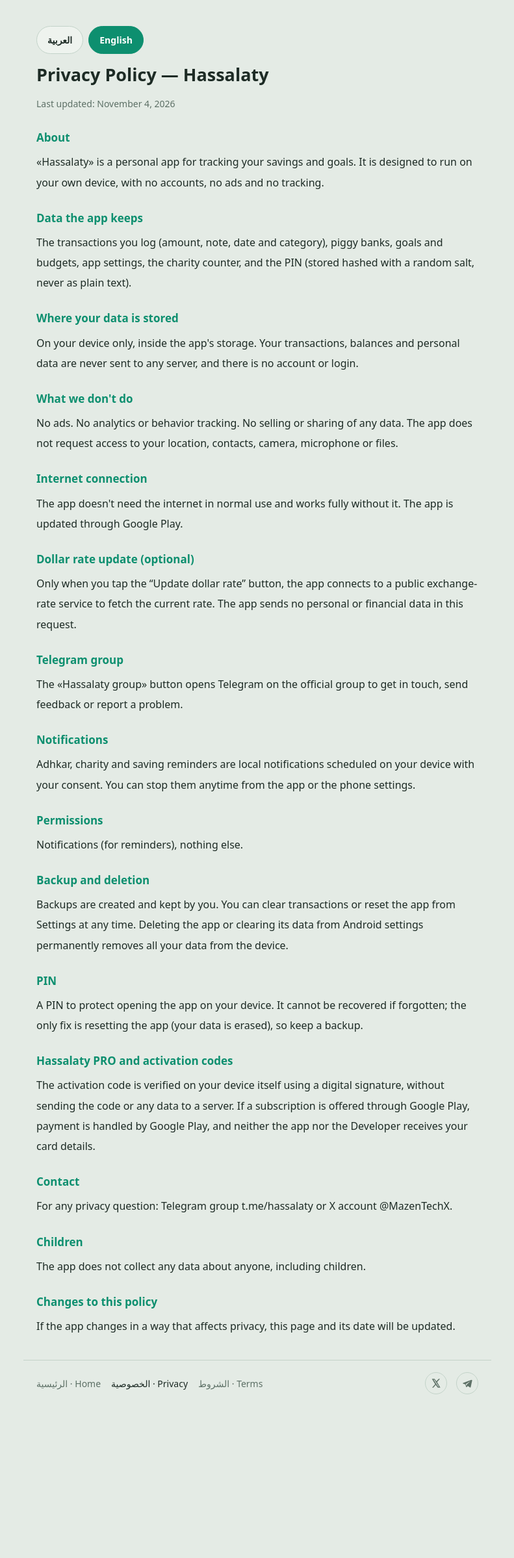
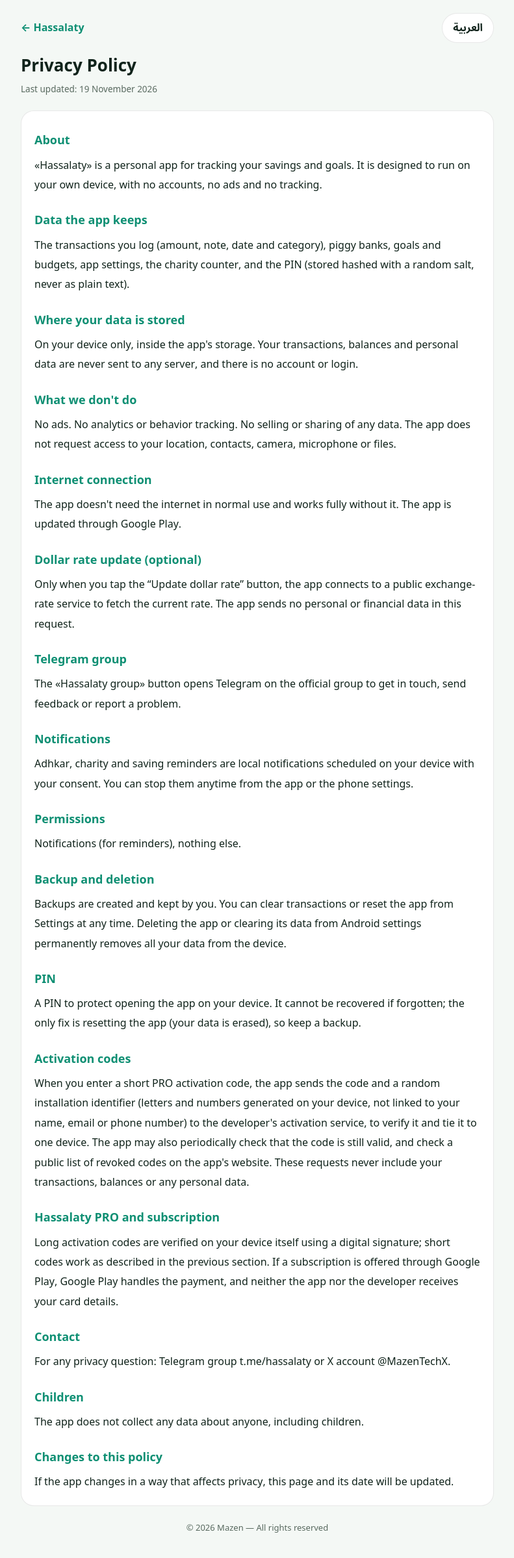
Before and after one commit to mazen405/hassalaty-site, a plain HTML site: page privacy.html in a window 1280 px wide. Shown: the whole page at 65% size, without its empty margins (244-1035 px from the left). Before the commit the page ends 2190 px from the top, so only its background shows below. Drawn offline with Linux system fonts and the light colour scheme.

Commit message:
Update privacy.html

```diff
--- a/privacy.html
+++ b/privacy.html
@@ -1,18 +1,34 @@
 <!doctype html>
-<html lang="ar" dir="rtl"><head><meta charset="utf-8"><meta name="viewport" content="width=device-width,initial-scale=1">
-<title>سياسة الخصوصية — حصّالتي · Hassalaty</title><style>:root{color-scheme:dark;--bg:#07110E;--card:#0e1d18;--line:#1e3a30;--brand:#17a883;--gold:#F4C03E;--tx:#eef6f2;--mut:#9db5ab}
-@media(prefers-color-scheme:light){:root{color-scheme:light;--bg:#e4ebe5;--card:#eef3ee;--line:#c3d3c9;--brand:#0d8f6f;--gold:#8a5f00;--tx:#1d2b25;--mut:#5d7066}}
-*{box-sizing:border-box}body{margin:0;background:var(--bg);color:var(--tx);font:16px/1.95 "Tajawal","Cairo",system-ui,sans-serif}
-main{max-width:720px;margin:0 auto;padding:26px 20px 30px}h1{font-size:27px;margin:0 0 4px}.d{color:var(--mut);margin:0 0 14px;font-size:14px}
-h3{font-size:17px;margin:22px 0 2px;color:var(--brand)}p{margin:6px 0}.lg{display:flex;gap:8px;margin:14px 0 6px}
-.lg button{font:inherit;font-weight:700;font-size:14px;padding:7px 16px;border-radius:99px;border:1px solid var(--line);background:var(--card);color:var(--tx);cursor:pointer}
-.lg button[aria-pressed=true]{background:var(--brand);color:#fff;border-color:var(--brand)}
-[data-l=en]{direction:ltr;text-align:left}.hid{display:none}
-footer{max-width:720px;margin:0 auto;padding:18px 20px 44px;border-top:1px solid var(--line);display:flex;flex-wrap:wrap;gap:8px 18px;align-items:center;justify-content:space-between;color:var(--mut);font-size:14px}
-footer nav{display:flex;gap:16px}footer a{color:var(--mut);text-decoration:none}footer a:hover,footer a[aria-current]{color:var(--tx)}
-.soc{display:flex;gap:14px}.soc a{display:flex;width:34px;height:34px;align-items:center;justify-content:center;border:1px solid var(--line);border-radius:50%}.soc svg{width:16px;height:16px;fill:currentColor}</style></head><body><main>
-<div class="lg"><button data-b="ar" aria-pressed="true">العربية</button><button data-b="en" aria-pressed="false">English</button></div>
-<section data-l="ar"><h1>سياسة الخصوصية — حصّالتي</h1><p class="d">آخر تحديث: 4 نوفمبر 2026</p><h3>نبذة</h3>
+<html lang="ar" dir="rtl">
+<head>
+<meta charset="utf-8">
+<meta name="viewport" content="width=device-width,initial-scale=1">
+<title>سياسة الخصوصية — حصّالتي</title>
+<meta name="description" content="سياسة الخصوصية — حصّالتي (Hassalaty)">
+<style>
+:root{--bg:#07110E;--sf:#0e1c17;--tx:#EAF3EE;--mu:#9DB3A8;--br:#19B38A;--ln:rgba(255,255,255,.09)}
+@media (prefers-color-scheme:light){:root{--bg:#F4F8F5;--sf:#fff;--tx:#10231B;--mu:#58695F;--br:#0E8F73;--ln:rgba(0,0,0,.09)}}
+*{box-sizing:border-box}html{-webkit-text-size-adjust:100%}
+body{margin:0;background:var(--bg);color:var(--tx);font:16px/1.9 "Tajawal","Cairo","Noto Sans Arabic",system-ui,-apple-system,"Segoe UI",sans-serif}
+.w{max-width:760px;margin:0 auto;padding:20px 16px 56px}
+.top{display:flex;align-items:center;justify-content:space-between;gap:10px;margin-bottom:18px}
+.top a{color:var(--br);text-decoration:none;font-weight:700}
+.top button{background:var(--sf);color:var(--tx);border:1px solid var(--ln);border-radius:999px;padding:7px 16px;font:inherit;font-weight:700;cursor:pointer}
+h1{font-size:26px;line-height:1.4;margin:6px 0 4px}
+.upd{color:var(--mu);font-size:13.5px;margin:0 0 20px}
+.card{background:var(--sf);border:1px solid var(--ln);border-radius:20px;padding:6px 20px 14px}
+h3{font-size:18px;margin:22px 0 4px;color:var(--br)}
+p{margin:6px 0;color:var(--tx)}
+footer{margin-top:22px;color:var(--mu);font-size:13px;text-align:center}
+[data-l]{display:none}html[lang=ar] [data-l=ar],html[lang=en] [data-l=en]{display:block}html[lang=ar] span[data-l=ar],html[lang=en] span[data-l=en]{display:inline}
+</style>
+</head>
+<body>
+<div class="w">
+<div class="top"><a href="index.html"><span data-l="ar">← حصّالتي</span><span data-l="en">← Hassalaty</span></a><button id="lg" type="button">English</button></div>
+<h1 data-l="ar">سياسة الخصوصية</h1><h1 data-l="en">Privacy Policy</h1>
+<p class="upd" data-l="ar">آخر تحديث: ١٩ نوفمبر ٢٠٢٦</p><p class="upd" data-l="en">Last updated: 19 November 2026</p>
+<div class="card" data-l="ar"><h3>نبذة</h3>
 <p>«حصّالتي» تطبيق شخصي لتتبّع مدخراتك وأهدافك. صُمّم ليعمل على جهازك أنت، من غير حسابات ولا إعلانات ولا تتبّع.</p>
 <h3>البيانات التي يحتفظ بها التطبيق</h3>
 <p>العمليات التي تسجّلها (المبلغ والملاحظة والتاريخ والتصنيف)، والحصّالات والأهداف والميزانيات، وإعدادات التطبيق، وعدّاد الصدقة، والرقم السري (يُحفظ مجزّأً مع قيمة عشوائية ولا يُحفظ كما هو).</p>
@@ -34,16 +50,18 @@ footer nav{display:flex;gap:16px}footer a{color:var(--mut);text-decoration:none}
 <p>النسخة الاحتياطية تنشئها أنت وتحتفظ بها بنفسك. يمكنك مسح العمليات أو إعادة ضبط التطبيق من الإعدادات في أي وقت. وحذف التطبيق أو مسح بياناته من إعدادات أندرويد يزيل كل بياناتك من الجهاز نهائيًا.</p>
 <h3>الرقم السري</h3>
 <p>الرقم السري لحماية فتح التطبيق على جهازك. لا يمكن استرجاعه لو نسيته؛ الحل الوحيد إعادة ضبط التطبيق (وتُمسح بياناتك)، فاحتفظ بنسخة احتياطية.</p>
-<h3>حصّالتي PRO وأكواد التفعيل</h3>
-<p>يُتحقَّق من كود التفعيل على جهازك نفسه بالتوقيع الرقمي، من غير إرسال الكود أو أي بيانات إلى أي خادم. وإن أُتيح الاشتراك عبر Google Play فإن الدفع تتولاه Google Play، ولا يستلم التطبيق ولا المطوّر بيانات بطاقتك.</p>
+<h3>أكواد التفعيل</h3>
+<p>عند إدخالك كود تفعيل PRO قصيرًا يرسل التطبيق الكود ومعرّفًا عشوائيًا للتثبيت (أرقام وحروف تُولَّد على جهازك ولا ترتبط باسمك ولا ببريدك ولا برقمك) إلى خدمة التفعيل الخاصة بالمطوّر، ليتحقق منه ويربطه بجهاز واحد. وقد يتحقق التطبيق دوريًا من صلاحية الكود ومن قائمة عامة بالأكواد الملغاة على موقع التطبيق. لا تتضمن هذه الطلبات عملياتك ولا أرصدتك ولا أي بيانات شخصية.</p>
+<h3>حصّالتي PRO والاشتراك</h3>
+<p>تُتحقَّق أكواد التفعيل الطويلة على جهازك نفسه بالتوقيع الرقمي، أما الأكواد القصيرة فكما هو موضّح في القسم السابق. وإن أُتيح الاشتراك عبر Google Play فإن الدفع تتولاه Google Play، ولا يستلم التطبيق ولا المطوّر بيانات بطاقتك.</p>
 <h3>التواصل</h3>
 <p>لأي سؤال عن الخصوصية: جروب التلجرام t.me/hassalaty أو حساب X: @MazenTechX.</p>
 <h3>الأطفال</h3>
 <p>التطبيق لا يجمع أي بيانات عن أي شخص، بمن فيهم الأطفال.</p>
 <h3>التغييرات على هذه السياسة</h3>
 <p>إذا تغيّرت طريقة عمل التطبيق بما يمس الخصوصية سيتم تحديث هذه الصفحة وتاريخها.</p>
-</section>
-<section data-l="en" class="hid" lang="en"><h1>Privacy Policy — Hassalaty</h1><p class="d">Last updated: November 4, 2026</p><h3>About</h3>
+</div>
+<div class="card" data-l="en"><h3>About</h3>
 <p>«Hassalaty» is a personal app for tracking your savings and goals. It is designed to run on your own device, with no accounts, no ads and no tracking.</p>
 <h3>Data the app keeps</h3>
 <p>The transactions you log (amount, note, date and category), piggy banks, goals and budgets, app settings, the charity counter, and the PIN (stored hashed with a random salt, never as plain text).</p>
@@ -65,14 +83,24 @@ footer nav{display:flex;gap:16px}footer a{color:var(--mut);text-decoration:none}
 <p>Backups are created and kept by you. You can clear transactions or reset the app from Settings at any time. Deleting the app or clearing its data from Android settings permanently removes all your data from the device.</p>
 <h3>PIN</h3>
 <p>A PIN to protect opening the app on your device. It cannot be recovered if forgotten; the only fix is resetting the app (your data is erased), so keep a backup.</p>
-<h3>Hassalaty PRO and activation codes</h3>
-<p>The activation code is verified on your device itself using a digital signature, without sending the code or any data to a server. If a subscription is offered through Google Play, payment is handled by Google Play, and neither the app nor the Developer receives your card details.</p>
+<h3>Activation codes</h3>
+<p>When you enter a short PRO activation code, the app sends the code and a random installation identifier (letters and numbers generated on your device, not linked to your name, email or phone number) to the developer's activation service, to verify it and tie it to one device. The app may also periodically check that the code is still valid, and check a public list of revoked codes on the app's website. These requests never include your transactions, balances or any personal data.</p>
+<h3>Hassalaty PRO and subscription</h3>
+<p>Long activation codes are verified on your device itself using a digital signature; short codes work as described in the previous section. If a subscription is offered through Google Play, Google Play handles the payment, and neither the app nor the developer receives your card details.</p>
 <h3>Contact</h3>
 <p>For any privacy question: Telegram group t.me/hassalaty or X account @MazenTechX.</p>
 <h3>Children</h3>
 <p>The app does not collect any data about anyone, including children.</p>
 <h3>Changes to this policy</h3>
 <p>If the app changes in a way that affects privacy, this page and its date will be updated.</p>
-</section></main><footer><nav><a href="./">الرئيسية · Home</a><a href="privacy.html" aria-current="page">الخصوصية · Privacy</a><a href="terms.html">الشروط · Terms</a></nav>
-<div class="soc"><a href="https://x.com/MazenTechX" aria-label="X"><svg viewBox="0 0 24 24"><path d="M18.2 2H21l-6.5 7.4L22 22h-6l-4.7-6.1L5.9 22H3l7-7.9L2.5 2h6.1l4.2 5.6L18.2 2zm-1 18h1.6L7.9 3.9H6.2L17.2 20z"/></svg></a><a href="https://t.me/hassalaty" aria-label="Telegram"><svg viewBox="0 0 24 24"><path d="M21.9 4.1 2.8 11.4c-1.3.5-1.3 1.3-.2 1.6l4.9 1.5 1.9 5.8c.2.6.1.8.7.8.5 0 .7-.2 1-.5l2.4-2.3 4.9 3.6c.9.5 1.5.2 1.7-.8l3.2-15.2c.3-1.3-.5-1.9-1.4-1.4zM8.6 13.8l9.6-6c.5-.3.9-.1.5.2l-7.8 7.1-.3 3.4-2-4.7z"/></svg></a></div></footer>
-<script>(function(){var q=document.querySelectorAll('.lg button'),s=document.querySelectorAll('section[data-l]');function set(l){q.forEach(function(b){b.setAttribute('aria-pressed',String(b.dataset.b===l))});s.forEach(function(e){e.classList.toggle('hid',e.dataset.l!==l)});document.documentElement.lang=l;document.documentElement.dir=l==='en'?'ltr':'rtl'}q.forEach(function(b){b.onclick=function(){set(b.dataset.b)}});var h=location.hash.replace('#','');set(h==='en'||(!h&&!/^ar/i.test(navigator.language||'ar'))?'en':'ar')})()</script></body></html>
+</div>
+<footer>© 2026 Mazen — <span data-l="ar">جميع الحقوق محفوظة</span><span data-l="en">All rights reserved</span></footer>
+</div>
+<script>
+(function(){var h=document.documentElement,b=document.getElementById('lg');
+function set(l){h.lang=l;h.dir=l==='ar'?'rtl':'ltr';b.textContent=l==='ar'?'English':'العربية';try{localStorage.setItem('hs_site_lang',l)}catch(e){}}
+var l='ar';try{l=localStorage.getItem('hs_site_lang')||((navigator.language||'').slice(0,2)==='ar'?'ar':'en')}catch(e){}
+set(l);b.onclick=function(){set(h.lang==='ar'?'en':'ar')}})();
+</script>
+</body>
+</html>
```
